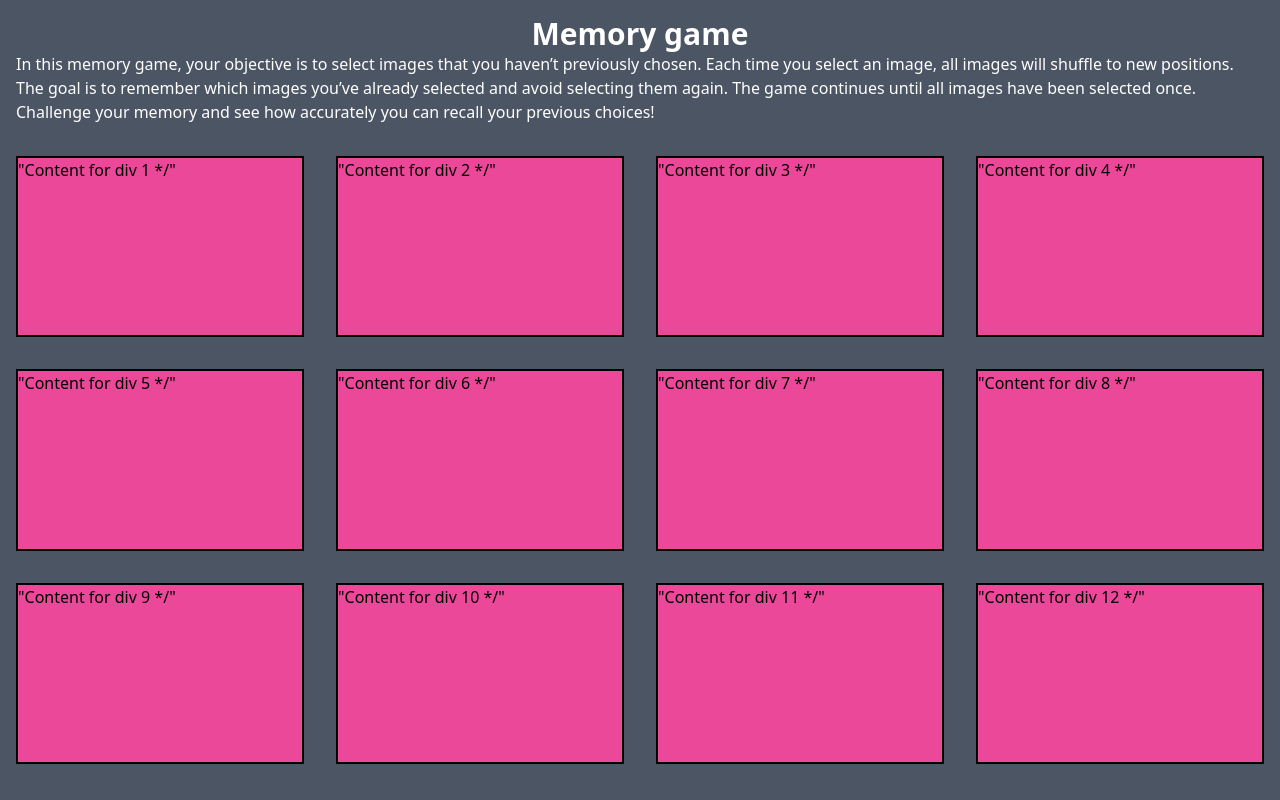
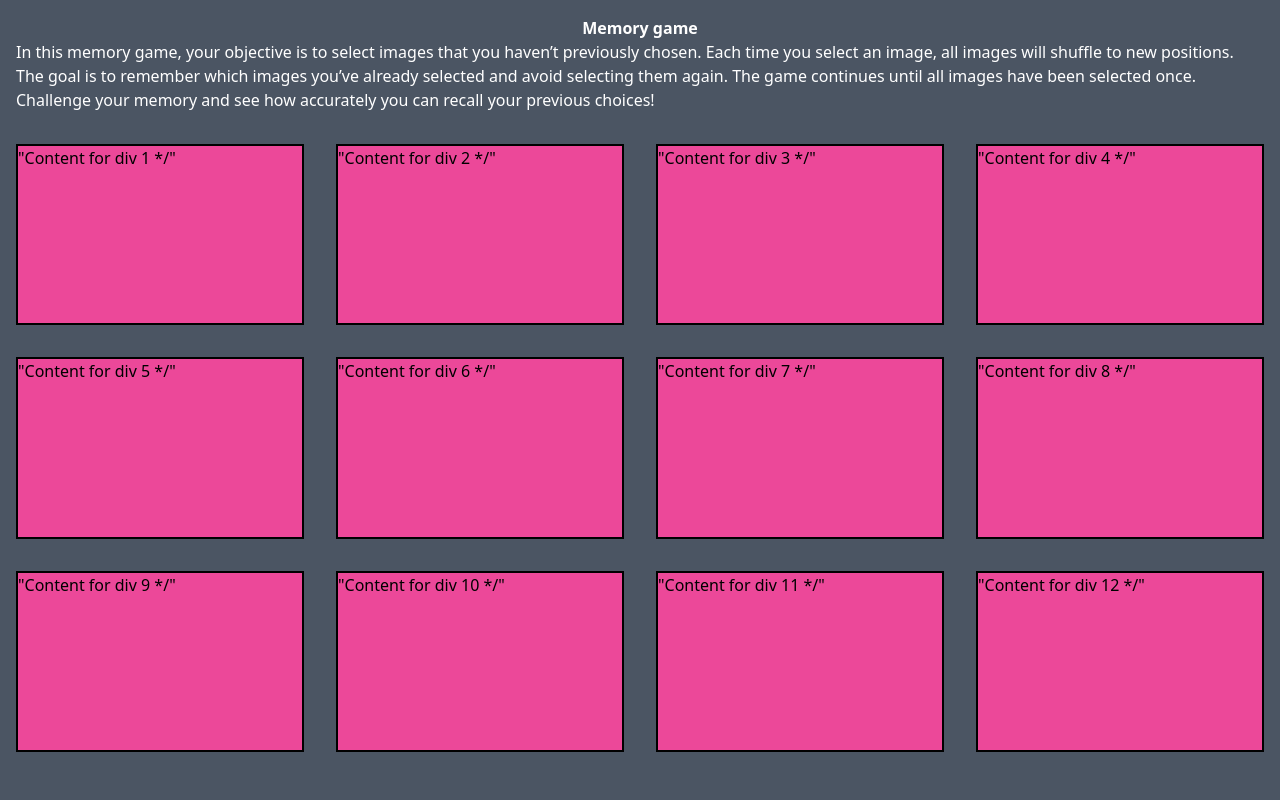
Before and after one commit to disc3110/op-memory-card, a React (Vite) app: page / in a window 1280 px wide. Built offline with nearby package versions, Linux system fonts and the light colour scheme.

Commit message:
create main layout

```diff
--- a/src/App.jsx
+++ b/src/App.jsx
@@ -5,7 +5,7 @@ function App() {
   return (
     <div className="h-screen w-screen bg-gray-600">
       <div className='p-4'>
-        <h1 className='text-white text-center font-extrabold text-3xl'>Memory game</h1>
+        <h1 className='text-white text-center font-extrabold text-3çxl'>Memory game</h1>
         <div className='text-white'>
           In this memory game, your objective is to select images that you haven’t previously chosen.
           Each time you select an image, all images will shuffle to new positions. The goal is to remember
```
